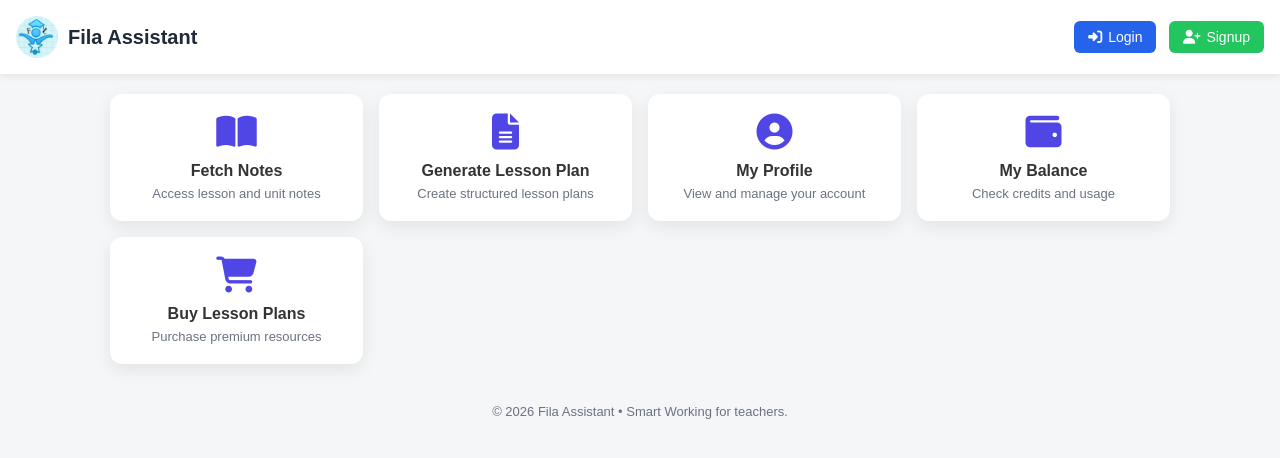
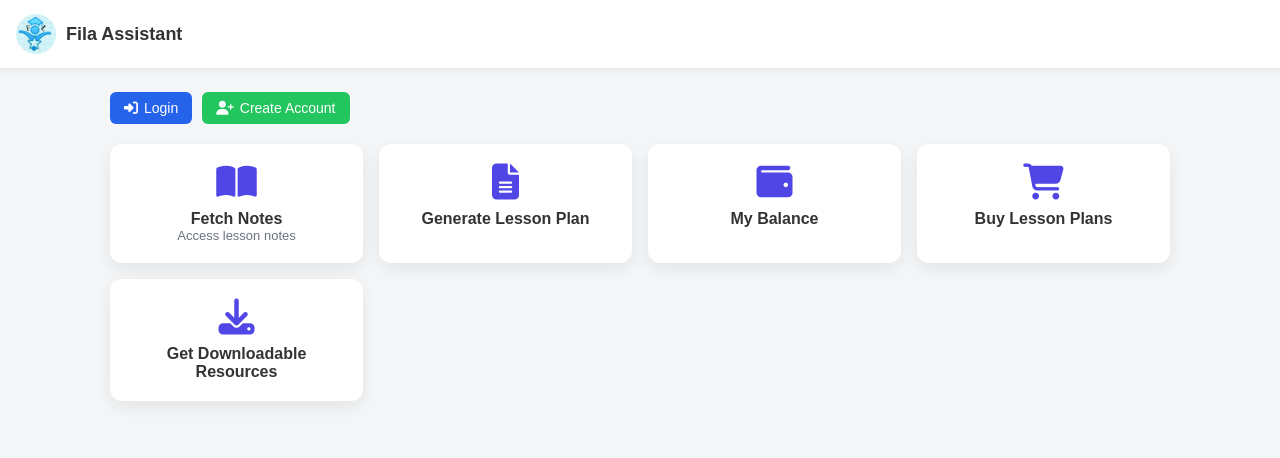
Before and after one commit to Fils25git/FilaTest, a website: page index.html in a window 1280 px wide. Drawn offline with Linux system fonts and the light colour scheme.

Commit message:
Update and rename indexy.html to index.html

```diff
--- a/indexy.html
+++ b/index.html
@@ -8,7 +8,6 @@
 <link rel="stylesheet" href="https://cdnjs.cloudflare.com/ajax/libs/font-awesome/6.5.2/css/all.min.css">
 
 <style>
-/* ===== RESET ===== */
 * {
     box-sizing: border-box;
     margin: 0;
@@ -19,16 +18,21 @@
 body {
     background: #f4f6f8;
     color: #333;
+    padding-top: 72px; /* space for fixed header */
 }
 
 /* ===== HEADER ===== */
 .header {
-    background: #ffffff;
-    padding: 16px;
+    position: fixed;
+    top: 0;
+    width: 100%;
+    background: #fff;
+    padding: 14px 16px;
     display: flex;
+    justify-content: space-between;
     align-items: center;
-    justify-content: space-between;
-    box-shadow: 0 2px 8px rgba(0,0,0,0.08);
+    box-shadow: 0 2px 8px rgba(0,0,0,.08);
+    z-index: 1000;
 }
 
 .brand {
@@ -38,48 +42,59 @@ body {
 }
 
 .brand img {
-    width: 42px;
-    height: 42px;
+    width: 40px;
 }
 
 .brand h1 {
-    font-size: 20px;
-    color: #1f2937;
+    font-size: 18px;
 }
 
-/* ===== AUTH BUTTONS ===== */
-.auth-buttons button {
-    margin-left: 8px;
+/* ===== PROFILE ICON ===== */
+.profile-icon {
+    font-size: 22px;
+    color: #4f46e5;
+    cursor: pointer;
+    display: none;
+}
+
+/* ===== MAIN ===== */
+main {
+    max-width: 1100px;
+    margin: auto;
+    padding: 20px;
+}
+
+/* ===== AUTH BAR ===== */
+.auth-bar {
+    display: flex;
+    gap: 10px;
+    margin-bottom: 20px;
+}
+
+.auth-bar button {
     padding: 8px 14px;
     border: none;
     border-radius: 6px;
     cursor: pointer;
     font-size: 14px;
-    display: inline-flex;
+    display: flex;
     align-items: center;
     gap: 6px;
 }
 
 .login-btn {
     background: #2563eb;
-    color: white;
+    color: #fff;
 }
 
 .signup-btn {
     background: #22c55e;
-    color: white;
+    color: #fff;
 }
 
 .logout-btn {
     background: #ef4444;
-    color: white;
-}
-
-/* ===== MAIN ===== */
-main {
-    padding: 20px;
-    max-width: 1100px;
-    margin: auto;
+    color: #fff;
 }
 
 /* ===== GRID ===== */
@@ -91,32 +106,27 @@ main {
 
 /* ===== CARD ===== */
 .card {
-    background: white;
+    background: #fff;
     padding: 20px;
     border-radius: 12px;
-    box-shadow: 0 6px 18px rgba(0,0,0,0.08);
+    box-shadow: 0 6px 18px rgba(0,0,0,.08);
+    text-align: center;
     cursor: pointer;
-    transition: transform 0.2s, box-shadow 0.2s;
-    display: flex;
-    flex-direction: column;
-    align-items: center;
-    text-align: center;
+    transition: .2s;
 }
 
 .card:hover {
     transform: translateY(-4px);
-    box-shadow: 0 10px 24px rgba(0,0,0,0.12);
 }
 
 .card i {
     font-size: 36px;
-    margin-bottom: 12px;
     color: #4f46e5;
+    margin-bottom: 10px;
 }
 
 .card h3 {
     font-size: 16px;
-    margin-bottom: 6px;
 }
 
 .card p {
@@ -124,10 +134,10 @@ main {
     color: #6b7280;
 }
 
-/* ===== TOAST MESSAGE ===== */
+/* ===== TOAST ===== */
 .toast {
     position: fixed;
-    bottom: 24px;
+    bottom: 20px;
     left: 50%;
     transform: translateX(-50%);
     background: #1f2937;
@@ -136,22 +146,19 @@ main {
     border-radius: 8px;
     font-size: 14px;
     opacity: 0;
-    pointer-events: none;
-    transition: opacity 0.3s, transform 0.3s;
-    z-index: 9999;
+    transition: .3s;
+    z-index: 2000;
 }
 
 .toast.show {
     opacity: 1;
-    transform: translateX(-50%) translateY(-10px);
 }
 
-/* ===== FOOTER ===== */
-footer {
-    text-align: center;
-    padding: 20px;
-    font-size: 13px;
-    color: #6b7280;
+/* ===== MOBILE ===== */
+@media (max-width: 600px) {
+    .profile-icon {
+        display: block;
+    }
 }
 </style>
 </head>
@@ -161,120 +168,101 @@ footer {
 <!-- HEADER -->
 <header class="header">
     <div class="brand">
-        <img src="logo.png" alt="Fila Assistant Logo">
+        <img src="logo.png">
         <h1>Fila Assistant</h1>
     </div>
-
-    <div class="auth-buttons" id="authButtons"></div>
+    <i id="profileIcon" class="fas fa-user-circle profile-icon" onclick="go('profile.html')"></i>
 </header>
 
-<!-- MAIN -->
 <main>
+
+    <!-- AUTH BUTTONS (SCROLLABLE AREA) -->
+    <div class="auth-bar" id="authBar"></div>
+
+    <!-- CARDS -->
     <div class="grid">
 
         <div class="card" onclick="go('app.html')">
             <i class="fas fa-book-open"></i>
             <h3>Fetch Notes</h3>
-            <p>Access lesson and unit notes</p>
+            <p>Access lesson notes</p>
         </div>
 
         <div class="card" onclick="go('lesson_plan/index.html')">
             <i class="fas fa-file-alt"></i>
             <h3>Generate Lesson Plan</h3>
-            <p>Create structured lesson plans</p>
-        </div>
-
-        <div class="card" onclick="go('profile.html')">
-            <i class="fas fa-user-circle"></i>
-            <h3>My Profile</h3>
-            <p>View and manage your account</p>
         </div>
 
         <div class="card" onclick="go('balance.html')">
             <i class="fas fa-wallet"></i>
             <h3>My Balance</h3>
-            <p>Check credits and usage</p>
         </div>
 
         <div class="card" onclick="go('payment.html')">
             <i class="fas fa-shopping-cart"></i>
             <h3>Buy Lesson Plans</h3>
-            <p>Purchase premium resources</p>
+        </div>
+
+        <div class="card" onclick="window.location.href='https://fleduportal.netlify.app/userselection.html'">
+            <i class="fas fa-download"></i>
+            <h3>Get Downloadable Resources</h3>
         </div>
 
     </div>
+
 </main>
 
-<footer>
-    © 2026 Fila Assistant • Smart Working for teachers.
-</footer>
-
-<!-- TOAST -->
 <div id="toast" class="toast">Please log in to access this feature</div>
 
 <script>
-/* ===== AUTH STATE ===== */
-const authButtons = document.getElementById("authButtons");
+const authBar = document.getElementById("authBar");
+const profileIcon = document.getElementById("profileIcon");
 const toast = document.getElementById("toast");
 const isLoggedIn = localStorage.getItem("isLoggedIn") === "true";
 
-/* Floating message */
-function showToast(message) {
-    toast.textContent = message;
-    toast.classList.add("show");
-
-    setTimeout(() => {
-        toast.classList.remove("show");
-    }, 2500);
-}
-
-/* Navigation control */
-function go(page) {
-    const loggedIn = localStorage.getItem("isLoggedIn") === "true";
-
-    if (page === "app.html") {
-        localStorage.setItem("lastPage", page);
-        window.location.href = page;
-        return;
-    }
-
-    if (!loggedIn) {
-        showToast("Please log in to access this feature");
-        setTimeout(() => {
-            window.location.href = "login.html";
-        }, 1500);
-        return;
-    }
-
-    localStorage.setItem("lastPage", page);
-    window.location.href = page;
-}
-
-/* Render auth buttons */
+/* Auth UI */
 if (isLoggedIn) {
-    authButtons.innerHTML = `
+    authBar.innerHTML = `
         <button class="logout-btn" onclick="logout()">
             <i class="fas fa-sign-out-alt"></i> Logout
         </button>
     `;
+    profileIcon.style.display = "block";
 } else {
-    authButtons.innerHTML = `
+    authBar.innerHTML = `
         <button class="login-btn" onclick="go('login.html')">
             <i class="fas fa-sign-in-alt"></i> Login
         </button>
         <button class="signup-btn" onclick="go('create.html')">
-            <i class="fas fa-user-plus"></i>Signup
+            <i class="fas fa-user-plus"></i> Create Account
         </button>
     `;
 }
 
+/* Toast */
+function showToast(msg) {
+    toast.textContent = msg;
+    toast.classList.add("show");
+    setTimeout(() => toast.classList.remove("show"), 2000);
+}
+
+/* Navigation guard */
+function go(page) {
+    if (page !== "app.html" && !isLoggedIn) {
+        showToast("Please log in to access this feature");
+        setTimeout(() => location.href = "login.html", 1200);
+        return;
+    }
+    localStorage.setItem("lastPage", page);
+    location.href = page;
+}
+
 /* Logout */
 function logout() {
-    localStorage.removeItem("isLoggedIn");
-    localStorage.removeItem("lastPage");
-    window.location.reload();
+    localStorage.clear();
+    location.reload();
 }
 </script>
 
 </body>
-  </html>
+            </html>
```
